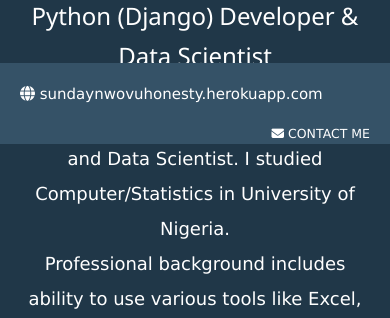
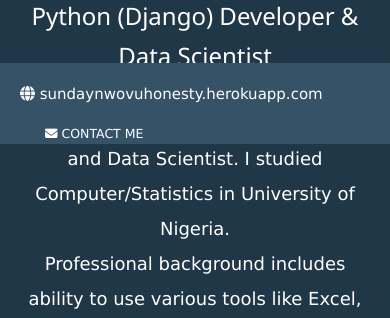
Before and after one commit to Honeson/portfolio, a Django app: page / in a window 390 px wide. Shown: the part 700-1018 px from the top of the page. Run offline with Django 3.2, Linux system fonts and the light colour scheme; some libraries are stand-ins or nearby versions; some web fonts are replaced.

Commit message:
This commit again offffooo

```diff
--- a/static/css/style.css
+++ b/static/css/style.css
@@ -7,6 +7,8 @@
 	  padding: 0px;
 	  margin: 0px;
 	  font-size: smaller;
+	  float: left;
+	  margin-left: 25px;
 	}
   }
 
```
